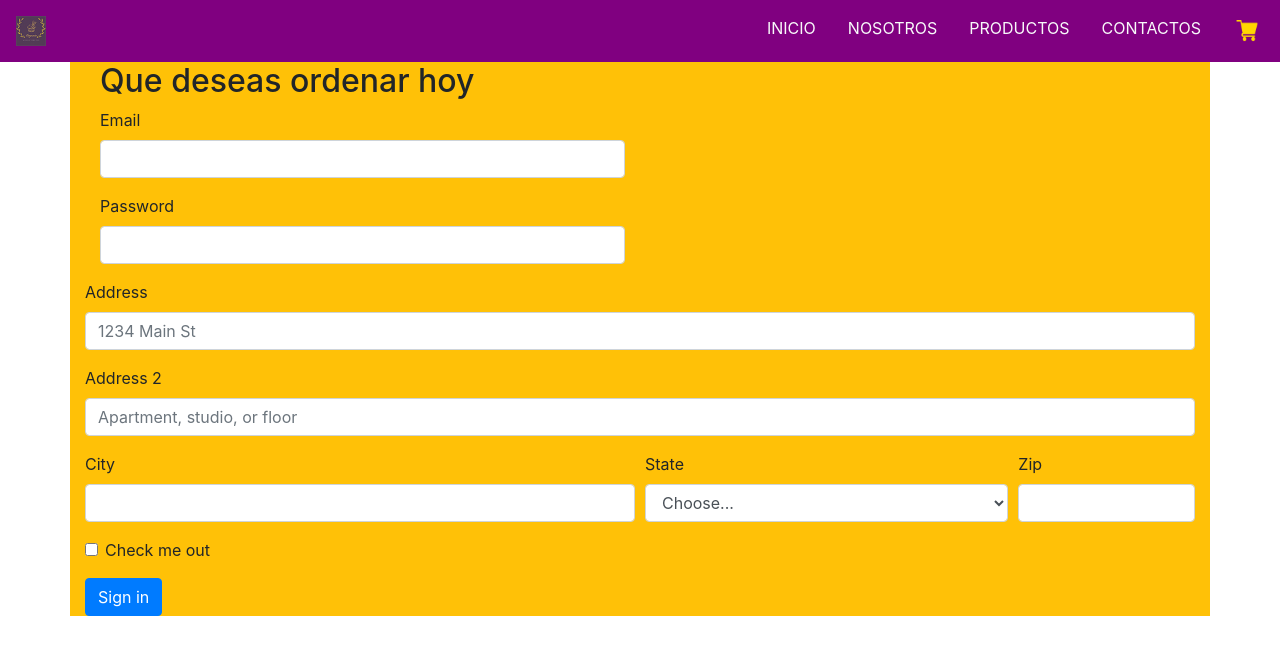
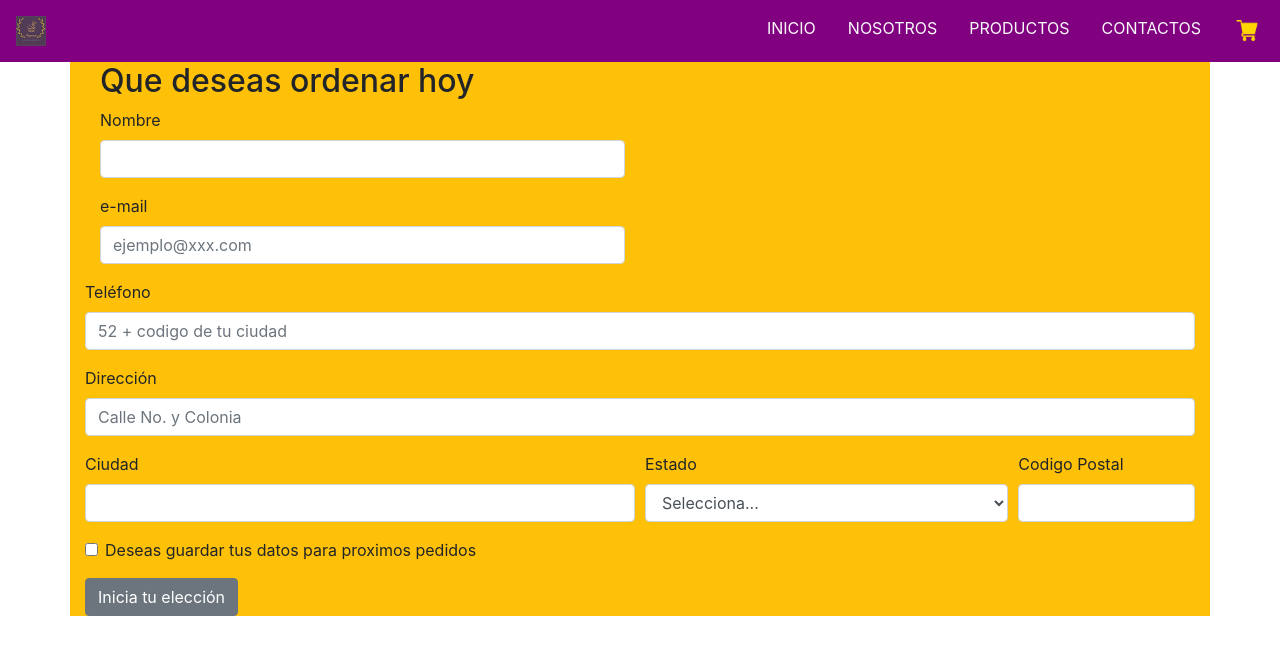
Before and after one commit to HugoOntiveros/eugenia-cintaroja, a React (Create React App) app: page /Form in a window 1280 px wide. Shown: the top 654 px of the page. Built offline with nearby package versions, Linux system fonts and the light colour scheme.

Commit message:
actualice informacion del formulario

```diff
--- a/src/components/Formulario.js
+++ b/src/components/Formulario.js
@@ -6,36 +6,42 @@ const Formulario = () => {
             <form>
                 <div classNameName="form-row">
                     <div className="form-group col-md-6">
-                        <label for="inputEmail4">Email</label>
-                        <input type="email" className="form-control" id="inputEmail4" />
+                        <label for="name">Nombre</label>
+                        <input type="name" className="form-control" id="name" />
                     </div>
                     <div className="form-group col-md-6">
-                        <label for="inputPassword4">Password</label>
-                        <input type="password" className="form-control" id="inputPassword4" />
+                        <label for="iEmail4nput">e-mail</label>
+                        <input type="email" className="form-control" id="ejemplo@don.com"placeholder="ejemplo@xxx.com" />
                     </div>
                 </div>
                 <div className="form-group">
-                    <label for="inputAddress">Address</label>
-                    <input type="text" className="form-control" id="inputAddress" placeholder="1234 Main St" />
+                    <label for="inputAddress">Teléfono</label>
+                    <input type="text" className="form-control" id="inputAddress" placeholder="52 + codigo de tu ciudad" />
                 </div>
                 <div className="form-group">
-                    <label for="inputAddress2">Address 2</label>
-                    <input type="text" className="form-control" id="inputAddress2" placeholder="Apartment, studio, or floor" />
+                    <label for="inputAddress2">Dirección</label>
+                    <input type="text" className="form-control" id="inputAddress2" placeholder="Calle No. y Colonia" />
                 </div>
                 <div className="form-row">
                     <div className="form-group col-md-6">
-                        <label for="inputCity">City</label>
+                        <label for="inputCity">Ciudad</label>
                         <input type="text" className="form-control" id="inputCity" />
                     </div>
                     <div className="form-group col-md-4">
-                        <label for="inputState">State</label>
+                        <label for="inputState">Estado</label>
                         <select id="inputState" className="form-control">
-                            <option selected>Choose...</option>
-                            <option>...</option>
+                            <option selected>Selecciona...</option>
+                            <option>Ciudad de México</option>
+                            <option>Estado de México</option>
+                            <option>Queretaro</option>
+                            <option>Guerrero</option>
+                            <option>Jalisco</option>
+                            <option>Morelos</option>
+                            <option>Puebla</option>
                         </select>
                     </div>
                     <div className="form-group col-md-2">
-                        <label for="inputZip">Zip</label>
+                        <label for="inputZip">Codigo Postal</label>
                         <input type="text" className="form-control" id="inputZip" />
                     </div>
                 </div>
@@ -43,11 +49,11 @@ const Formulario = () => {
                     <div class="form-check">
                         <input className="form-check-input" type="checkbox" id="gridCheck" />
                         <label className="form-check-label" for="gridCheck">
-                            Check me out
+                            Deseas guardar tus datos para proximos pedidos
       </label>
                     </div>
                 </div>
-                <button type="submit" className="btn btn-primary">Sign in</button>
+                <button type="submit" className="btn btn-secondary">Inicia tu elección</button>
             </form>
 
 
```
